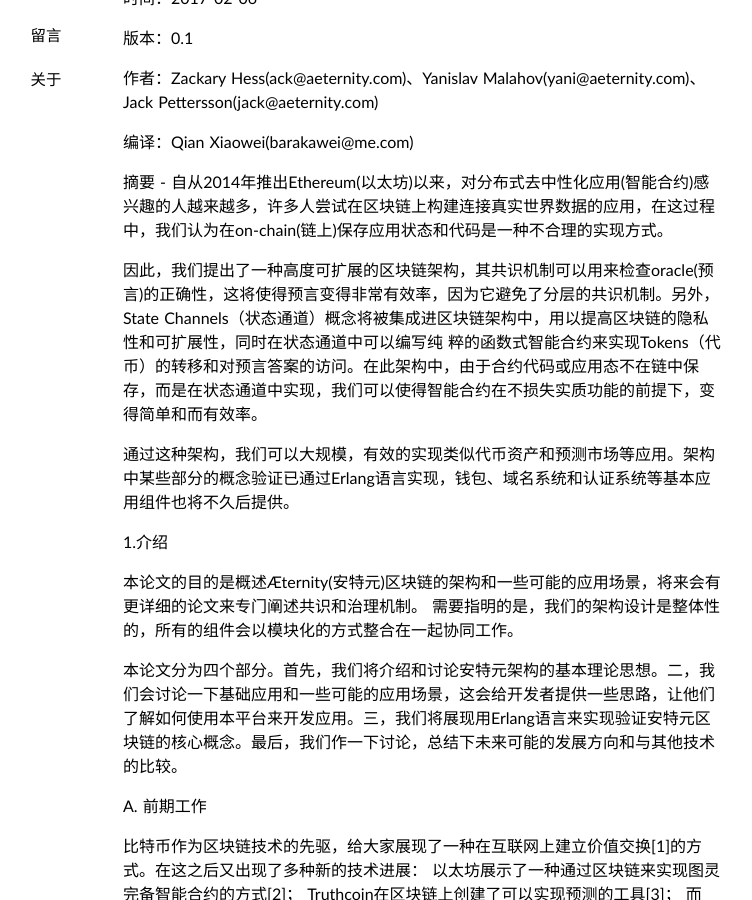
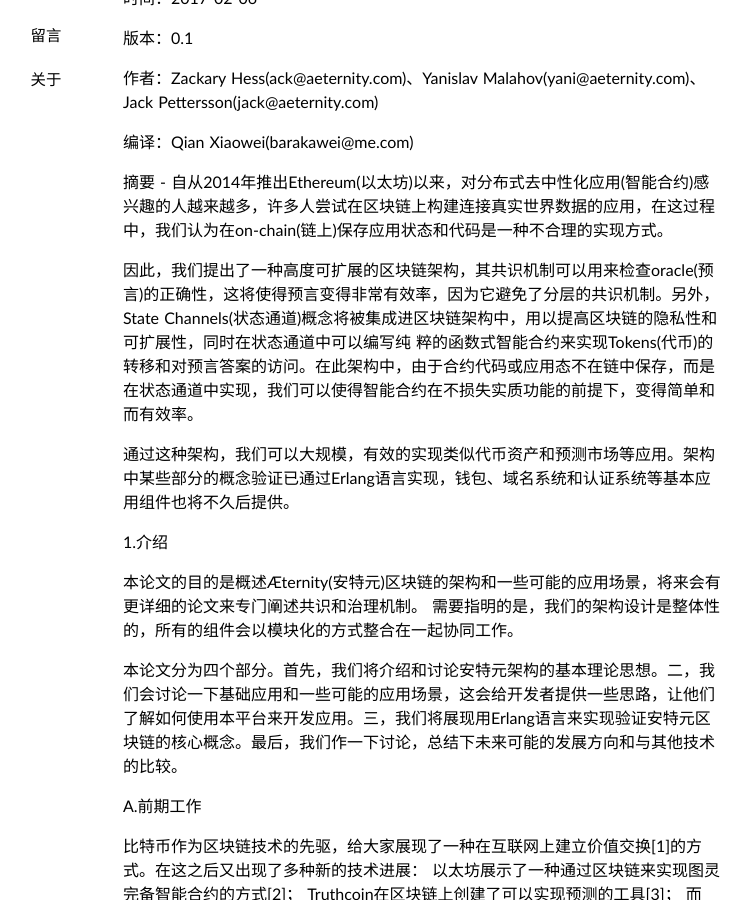
Before and after one commit to XiaoweiQian/note, a Jekyll site: the page built from _posts/2017-04-13-aeternity-whitepaper.md, in a window 1280 px wide and 900 px high, scrolled down 193 px. Shown: the whole window, without its empty margins (217-969 px from the left). Built offline with Jekyll 4.4.1, drawn with Linux system fonts in a browser that asks for light colours; Markdown is read by kramdown in place of the engine named in the settings; some of the changed text lies outside the part shown.

```diff
--- a/_posts/2017-04-13-aeternity-whitepaper.md
+++ b/_posts/2017-04-13-aeternity-whitepaper.md
@@ -18,8 +18,8 @@ tags: blockchain aeternity
 
 摘要 - 自从2014年推出Ethereum(以太坊)以来，对分布式去中性化应用(智能合约)感兴趣的人越来越多，许多人尝试在区块链上构建连接真实世界数据的应用，在这过程中，我们认为在on-chain(链上)保存应用状态和代码是一种不合理的实现方式。
 
-因此，我们提出了一种高度可扩展的区块链架构，其共识机制可以用来检查oracle(预言)的正确性，这将使得预言变得非常有效率，因为它避免了分层的共识机制。另外，State Channels（状态通道）概念将被集成进区块链架构中，用以提高区块链的隐私性和可扩展性，同时在状态通道中可以编写纯
-粹的函数式智能合约来实现Tokens（代币）的转移和对预言答案的访问。在此架构中，由于合约代码或应用态不在链中保存，而是在状态通道中实现，我们可以使得智能合约在不损失实质功能的前提下，变得简单和而有效率。
+因此，我们提出了一种高度可扩展的区块链架构，其共识机制可以用来检查oracle(预言)的正确性，这将使得预言变得非常有效率，因为它避免了分层的共识机制。另外，State Channels(状态通道)概念将被集成进区块链架构中，用以提高区块链的隐私性和可扩展性，同时在状态通道中可以编写纯
+粹的函数式智能合约来实现Tokens(代币)的转移和对预言答案的访问。在此架构中，由于合约代码或应用态不在链中保存，而是在状态通道中实现，我们可以使得智能合约在不损失实质功能的前提下，变得简单和而有效率。
 
 通过这种架构，我们可以大规模，有效的实现类似代币资产和预测市场等应用。架构中某些部分的概念验证已通过Erlang语言实现，钱包、域名系统和认证系统等基本应用组件也将不久后提供。
 
@@ -30,7 +30,7 @@ tags: blockchain aeternity
 
 本论文分为四个部分。首先，我们将介绍和讨论安特元架构的基本理论思想。二，我们会讨论一下基础应用和一些可能的应用场景，这会给开发者提供一些思路，让他们了解如何使用本平台来开发应用。三，我们将展现用Erlang语言来实现验证安特元区块链的核心概念。最后，我们作一下讨论，总结下未来可能的发展方向和与其他技术的比较。
 
-A. 前期工作
+A.前期工作
 
 比特币作为区块链技术的先驱，给大家展现了一种在互联网上建立价值交换[1]的方式。在这之后又出现了多种新的技术进展：
 以太坊展示了一种通过区块链来实现图灵完备智能合约的方式[2]；
@@ -66,7 +66,7 @@ II. ÆTERNITY BLOCKCHAIN(安特元区块链)
 本节的其余部分将先从帐户，代币，命名和块链结构等方面更详细的介绍安特元区块链技术架构，其次描述状态通道和智能合约的实现方式，然后
 讨论区块链共识机制是如何用来创造一个高效的oracle mechanism(预言机制)和治理机制。 最后，我们从几个不同的角度讨论其扩展性。
 
-A. Tokens, accounts and blocks(代币、账户和块链)
+A.Tokens, accounts and blocks(代币、账户和块链)
 
 虽然智能合约的“无状态”，已经是合约开发者的一种共识，但是安特元区块链仍然会对一些预定义的组件保持状态。马上我们将按照每个模块来阐述这些
 内容。 为了简单起见，本节假设每个节点都记录着整个块链，一些可能的优化在II-E章节中进行描述。
@@ -93,7 +93,7 @@ A.4）Block Contents(块内容)：每个块包含以下组件：
 前一个块的哈希用来维护区块链的有序性，交易树包含了当前块中的所有的交易。 除了共识投票树以外，其他所有的树都在共识机制下：如果一棵树从一个块到下一个块
 之间发生了变化，那这个变化必须通过交易打包到一个新的块链交易树中，并且一个默克尔更新证明必须包含在块的证明树中。 剩下三棵树的作用，希望在接下来的章节中能够描述清楚。
 
-B. State channels(状态通道)
+B.State channels(状态通道)
 
 在最近的区块链发展中，一个最有趣的发现是状态通道，它们在大多数情况下按照基本原则执行，只有人受交易影响时才需要去了解它。 本质上，交易方在块链上实例化一些状态，例如：一个以太坊智能合约或一个比特币多方签名。然后他们在彼此间简单的发送经过签名更新后的状态，关键点在于他们中的任何一个都可以使用这些来更新块链中的状态，虽然在大多数情况下不需要这么做。 这将使得交易各方处理交易的速度可以与信息传输一样快，而不需要等到交易已验证-最终确定-通过区块链共识机制这些流程的执行完成。
 
```
